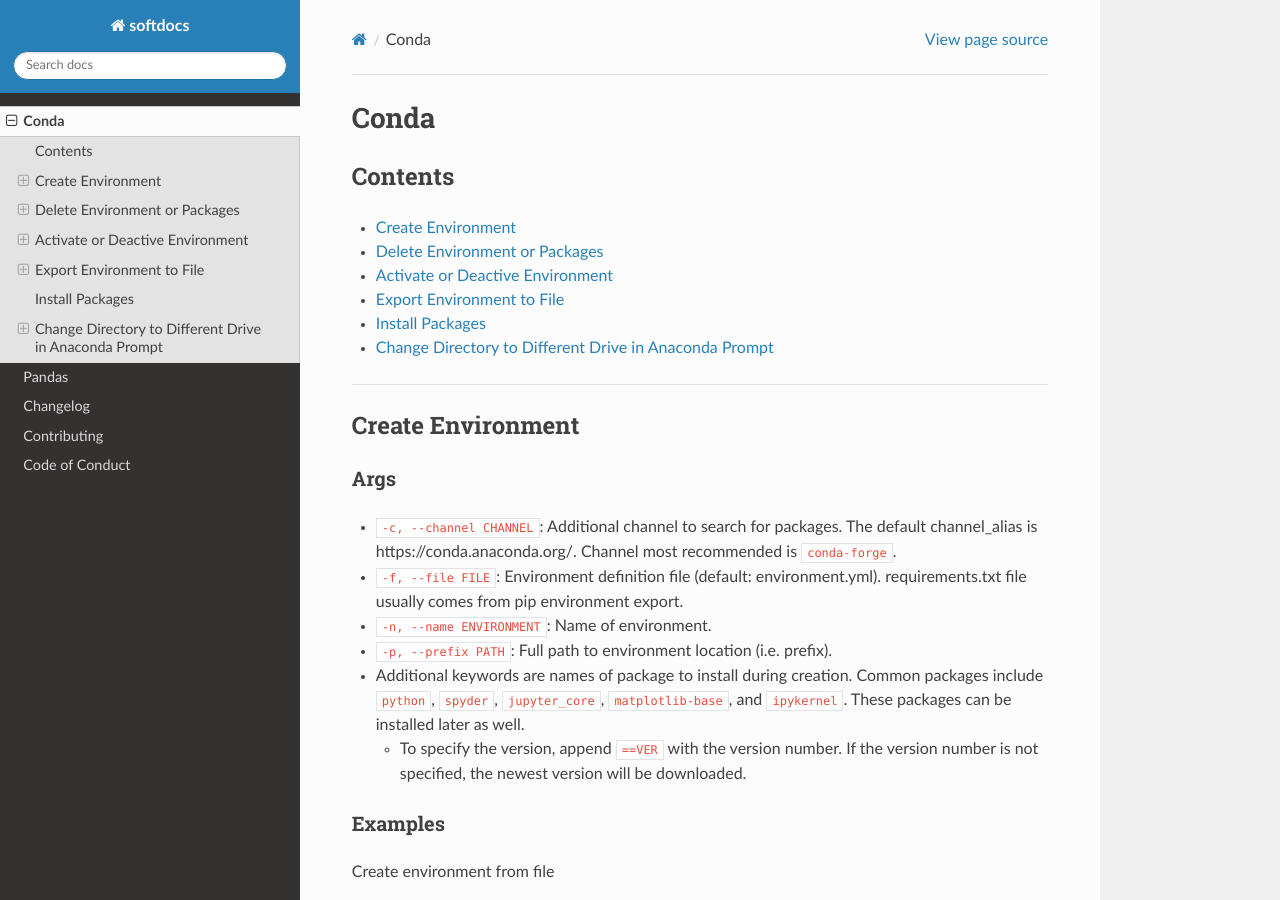
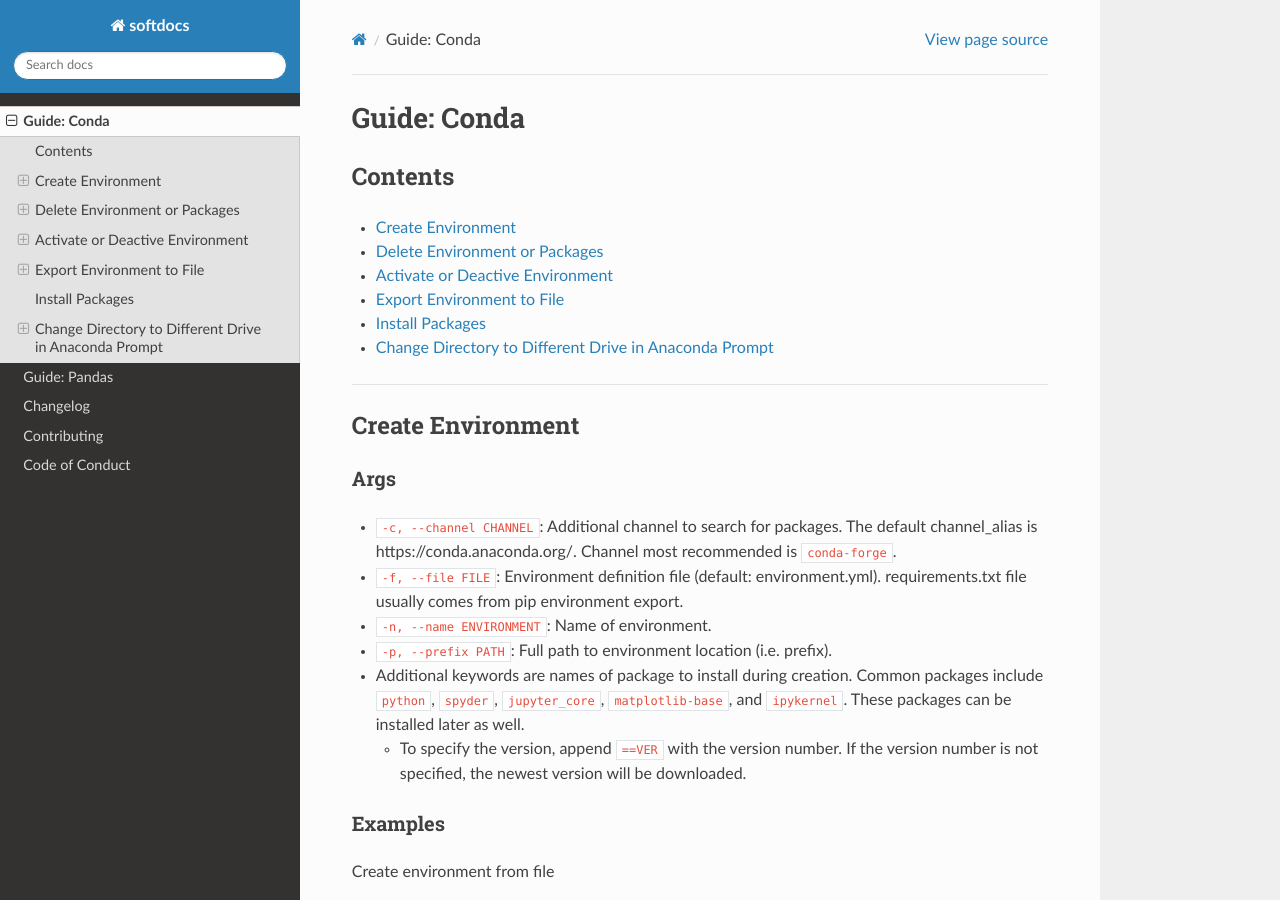
Before and after one commit to cjbayne/softdocs, a Sphinx documentation site: the page built from docs/guide_conda.md, in a window 1280 px wide and 900 px high. Built offline with Sphinx 7.4.7 and the Read the Docs theme 3.1.0, drawn with Linux system fonts in a browser that asks for light colours; pages that are not in the unit, such as notebooks, are missing from menus.

Commit message:
changed titles of guides to standardized

```diff
--- a/docs/guide_conda.md
+++ b/docs/guide_conda.md
@@ -1,4 +1,4 @@
-# Conda
+# Guide: Conda
 
 ## Contents
 
```
Also changed, not shown: docs/guide_pandas.ipynb.
